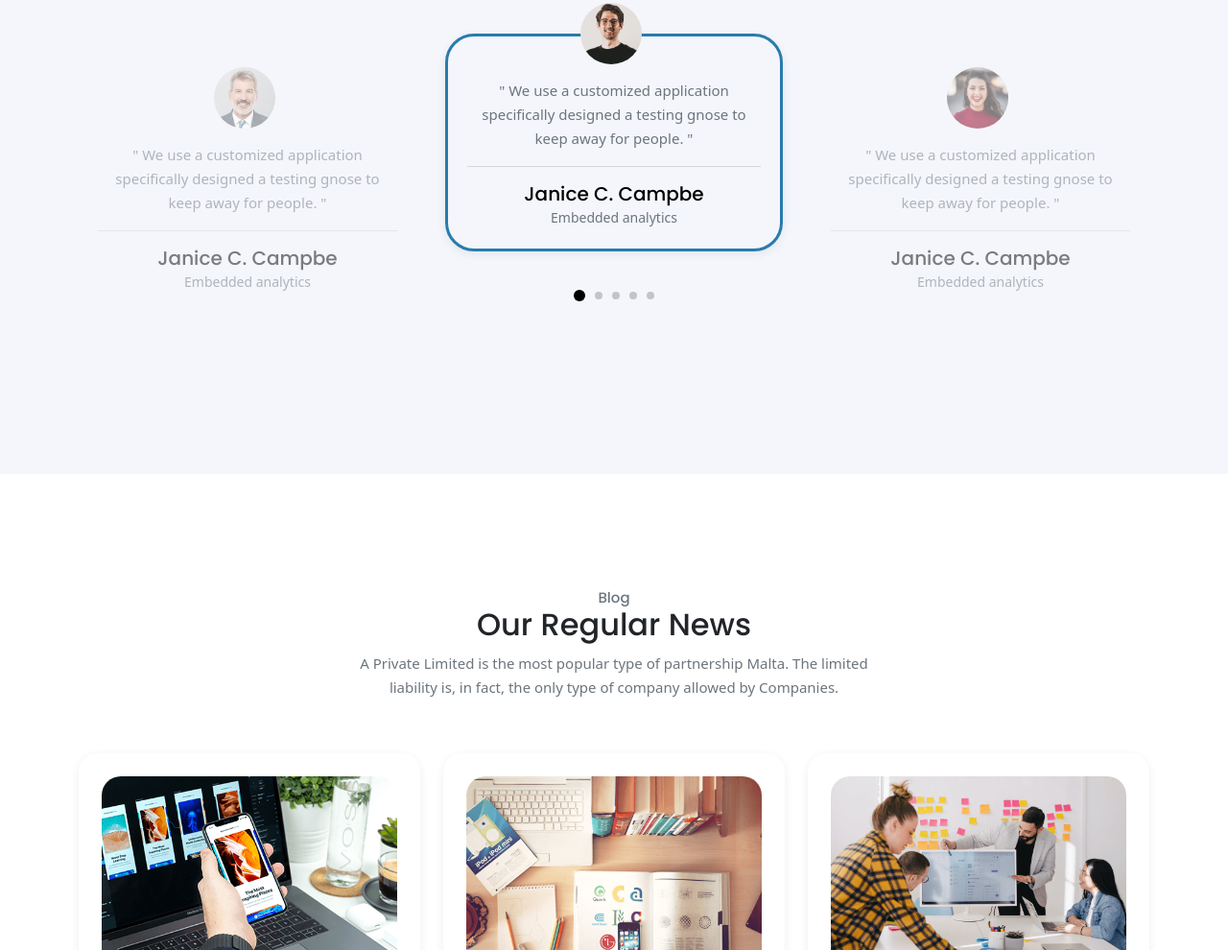
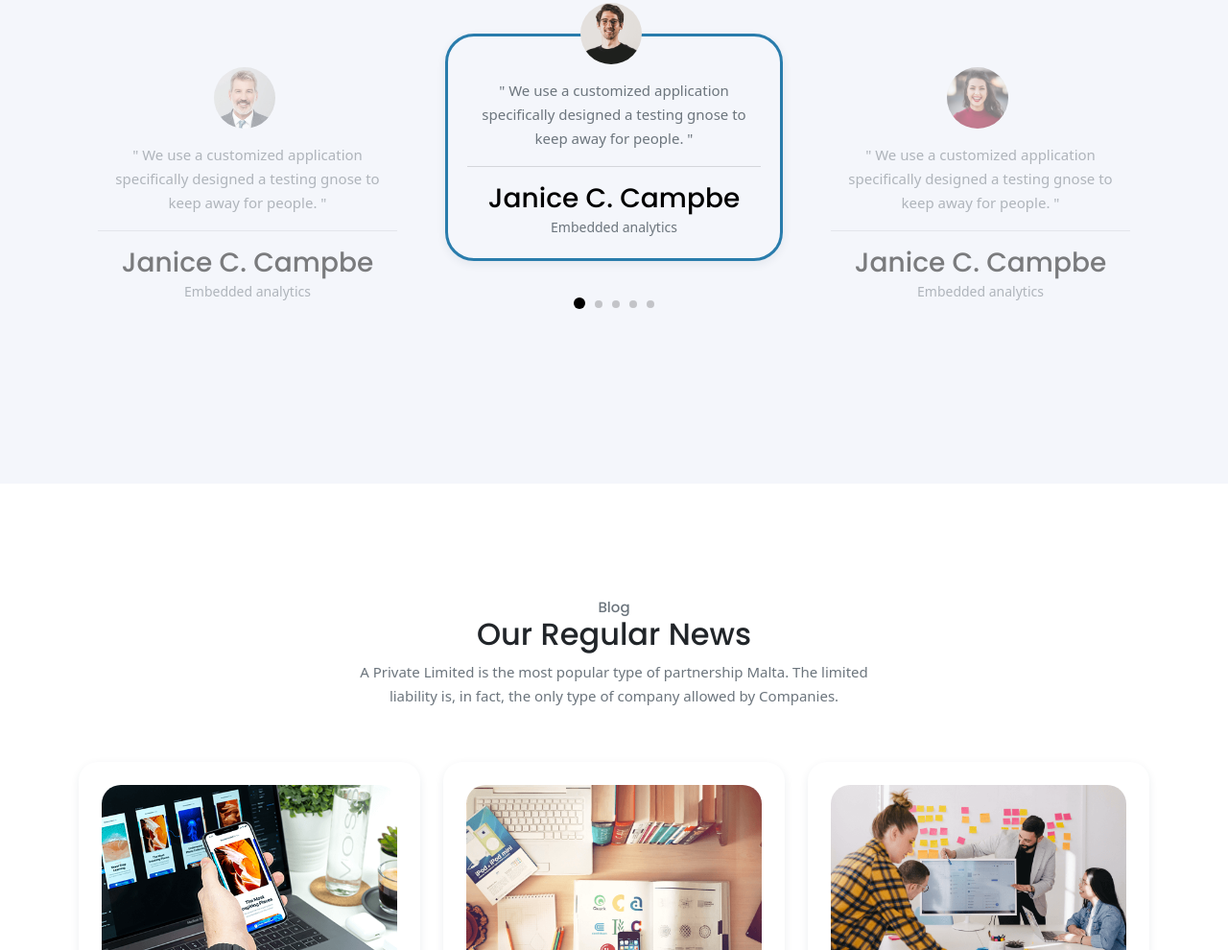
Before and after one commit to BHEEMASHANKARHRK/b, a website: page public/index.html in a window 1280 px wide. Shown: the part 5372-6362 px from the top of the page at 96% size. Drawn offline with nearby package versions, Linux system fonts and the light colour scheme.

Commit message:
Update index.html

```diff
--- a/public/index.html
+++ b/public/index.html
@@ -1680,7 +1680,7 @@
                         <hr>
                         <div class="user-info text-center">
                             <div class="user-info">
-                                <h5 class="text-black mb-0">Janice C. Campbe</h5>
+                                <h3 class="text-black mb-0">Janice C. Campbe</h3>
                                 <p class="mb-0 text-muted fs-14">Embedded analytics</p>
                             </div>
                         </div>
@@ -1696,7 +1696,7 @@
                         <hr>
                         <div class="user-info text-center">
                             <div class="user-info">
-                                <h5 class="text-black mb-0">Janice C. Campbe</h5>
+                                <h3 class="text-black mb-0">Janice C. Campbe</h3>
                                 <p class="mb-0 text-muted fs-14">Embedded analytics</p>
                             </div>
                         </div>
@@ -1712,7 +1712,7 @@
                         <hr>
                         <div class="user-info text-center">
                             <div class="user-info">
-                                <h5 class="text-black mb-0">Janice C. Campbe</h5>
+                                <h3 class="text-black mb-0">Janice C. Campbe</h3>
                                 <p class="mb-0 text-muted fs-14">Embedded analytics</p>
                             </div>
                         </div>
@@ -1728,7 +1728,7 @@
                         <hr>
                         <div class="user-info text-center">
                             <div class="user-info">
-                                <h5 class="text-black mb-0">Janice C. Campbe</h5>
+                                <h3 class="text-black mb-0">Janice C. Campbe</h3>
                                 <p class="mb-0 text-muted fs-14">Embedded analytics</p>
                             </div>
                         </div>
@@ -1746,7 +1746,7 @@
                         <hr>
                         <div class="user-info text-center">
                             <div class="user-info">
-                                <h5 class="text-black mb-0">Janice C. Campbe</h5>
+                                <h3 class="text-black mb-0">Janice C. Campbe</h3>
                                 <p class="mb-0 text-muted fs-14">Embedded analytics</p>
                             </div>
                         </div>
@@ -1766,7 +1766,7 @@
                         <hr>
                         <div class="user-info text-center">
                             <div class="user-info">
-                                <h5 class="text-black mb-0">Janice C. Campbe</h5>
+                                <h3 class="text-black mb-0">Janice C. Campbe</h3>
                                 <p class="mb-0 text-muted fs-14">Embedded analytics</p>
                             </div>
                         </div>
@@ -1786,7 +1786,7 @@
                         <hr>
                         <div class="user-info text-center">
                             <div class="user-info">
-                                <h5 class="text-black mb-0">Janice C. Campbe</h5>
+                                <h3 class="text-black mb-0">Janice C. Campbe</h3>
                                 <p class="mb-0 text-muted fs-14">Embedded analytics</p>
                             </div>
                         </div>
@@ -1806,7 +1806,7 @@
                         <hr>
                         <div class="user-info text-center">
                             <div class="user-info">
-                                <h5 class="text-black mb-0">Janice C. Campbe</h5>
+                                <h3 class="text-black mb-0">Janice C. Campbe</h3>
                                 <p class="mb-0 text-muted fs-14">Embedded analytics</p>
                             </div>
                         </div>
@@ -1826,7 +1826,7 @@
                         <hr>
                         <div class="user-info text-center">
                             <div class="user-info">
-                                <h5 class="text-black mb-0">Janice C. Campbe</h5>
+                                <h3 class="text-black mb-0">Janice C. Campbe</h3>
                                 <p class="mb-0 text-muted fs-14">Embedded analytics</p>
                             </div>
                         </div>
@@ -1844,7 +1844,7 @@
                         <hr>
                         <div class="user-info text-center">
                             <div class="user-info">
-                                <h5 class="text-black mb-0">Janice C. Campbe</h5>
+                                <h3 class="text-black mb-0">Janice C. Campbe</h3>
                                 <p class="mb-0 text-muted fs-14">Embedded analytics</p>
                             </div>
                         </div>
@@ -1860,7 +1860,7 @@
                         <hr>
                         <div class="user-info text-center">
                             <div class="user-info">
-                                <h5 class="text-black mb-0">Janice C. Campbe</h5>
+                                <h3 class="text-black mb-0">Janice C. Campbe</h3>
                                 <p class="mb-0 text-muted fs-14">Embedded analytics</p>
                             </div>
                         </div>
@@ -1876,7 +1876,7 @@
                         <hr>
                         <div class="user-info text-center">
                             <div class="user-info">
-                                <h5 class="text-black mb-0">Janice C. Campbe</h5>
+                                <h3 class="text-black mb-0">Janice C. Campbe</h3>
                                 <p class="mb-0 text-muted fs-14">Embedded analytics</p>
                             </div>
                         </div>
@@ -1892,7 +1892,7 @@
                         <hr>
                         <div class="user-info text-center">
                             <div class="user-info">
-                                <h5 class="text-black mb-0">Janice C. Campbe</h5>
+                                <h3 class="text-black mb-0">Janice C. Campbe</h3>
                                 <p class="mb-0 text-muted fs-14">Embedded analytics</p>
                             </div>
                         </div>
@@ -1908,7 +1908,7 @@
                         <hr>
                         <div class="user-info text-center">
                             <div class="user-info">
-                                <h5 class="text-black mb-0">Janice C. Campbe</h5>
+                                <h3 class="text-black mb-0">Janice C. Campbe</h3>
                                 <p class="mb-0 text-muted fs-14">Embedded analytics</p>
                             </div>
                         </div>
@@ -1931,7 +1931,7 @@
             <div class="row justify-content-center">
                 <div class="col-lg-6">
                     <div class="text-center mb-4">
-                        <h6 class="mb-0 text-muted fs-15">Blog</h6>
+                        <h3 class="mb-0 text-muted fs-15">Blog</h3>
                         <h2>Our Regular News</h2>
                         <p class="para-width text-muted mb-0 fs-15">A Private Limited is the most popular type of
                             partnership Malta. The limited liability is, in fact, the only type of company allowed by
```
